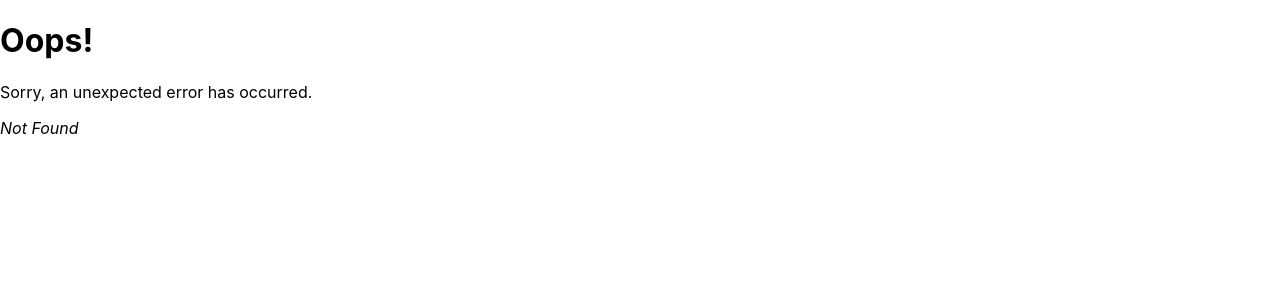
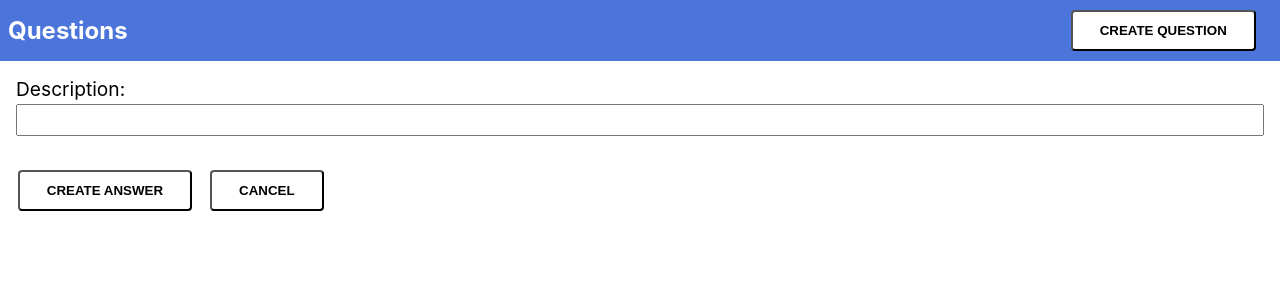
Before and after one commit to nagmil2077/stackoverflow-tw, a React (Create React App) app in the folder frontend/: page /question/1/create in a window 1280 px wide. Before the commit this address had no page. Shown: the top 300 px of the page. Built offline with nearby package versions, Linux system fonts and the light colour scheme.

Commit message:
In progress AnswerCreator.jsx frontend

```diff
--- a/frontend/src/Components/AnswerForm/AnswerForm.jsx
+++ b/frontend/src/Components/AnswerForm/AnswerForm.jsx
@@ -1,4 +1,5 @@
 const AnswerForm = ({answer, onSave, disabled, onCancel}) => {
+
     const onSubmit = (e) => {
         e.preventDefault();
         const formData = new FormData(e.target);
@@ -24,7 +25,7 @@ const AnswerForm = ({answer, onSave, disabled, onCancel}) => {
                 <input
                     name="description"
                     id="description"
-                    defaultValue={answer.description}
+                    defaultValue={answer ? answer.description : ""}
                 />
             </div>
 
--- /dev/null
+++ b/frontend/src/Components/Pages/AnswerCreator.jsx
@@ -0,0 +1,41 @@
+import {useState} from "react";
+import {useNavigate, useParams} from "react-router-dom";
+import AnswerForm from "../AnswerForm";
+
+const createAnswer = (answer) => {
+    return fetch("/questions/", {
+        method: "POST",
+        headers: {
+            "Content-Type": "application/json",
+        },
+        body: JSON.stringify(answer),
+    }).then((res) => {
+        return res.json()
+    });
+};
+
+const AnswerCreator = () => {
+    const navigate = useNavigate();
+    const {id} = useParams();
+    const [loading, setLoading] = useState(false);
+
+    const handleCreateAnswer = (answer) => {
+        setLoading(true);
+
+        createAnswer(answer)
+            .then(() => {
+                setLoading(false);
+                navigate(`/question/${id}`);
+            })
+    };
+
+    return (
+        <AnswerForm
+            onSave={handleCreateAnswer}
+            disabled={loading}
+            onCancel={() => navigate(`/question/${id}`)}
+        />
+    );
+};
+
+export default AnswerCreator;
--- a/frontend/src/Components/Pages/Layout/Layout.jsx
+++ b/frontend/src/Components/Pages/Layout/Layout.jsx
@@ -14,7 +14,7 @@ const Layout = () => {
                         <Link to="/">Questions</Link>
                     </li>
                     <li>
-                        <Link to="/create/answer">
+                        <Link to={`/question/${params.id}/create`}>
                             <button type="button">Create Answer</button>
                         </Link>
                         <Link to="/create">
--- a/frontend/src/index.js
+++ b/frontend/src/index.js
@@ -11,6 +11,7 @@ import QuestionCreator from "./Components/Pages/QuestionCreator";
 import QuestionUpdater from "./Components/Pages/QuestionUpdater";
 import AnswerTable from "./Components/AnswerTable";
 import AnswerUpdater from "./Components/Pages/AnswerUpdater";
+import AnswerCreator from "./Components/Pages/AnswerCreator";
 
 const router = createBrowserRouter([
     {
@@ -37,6 +38,10 @@ const router = createBrowserRouter([
             {
                 path: "/question/:id/update/:id",
                 element: <AnswerUpdater />,
+            },
+            {
+                path: "/question/:id/create",
+                element: <AnswerCreator />,
             }
         ],
     },
```
